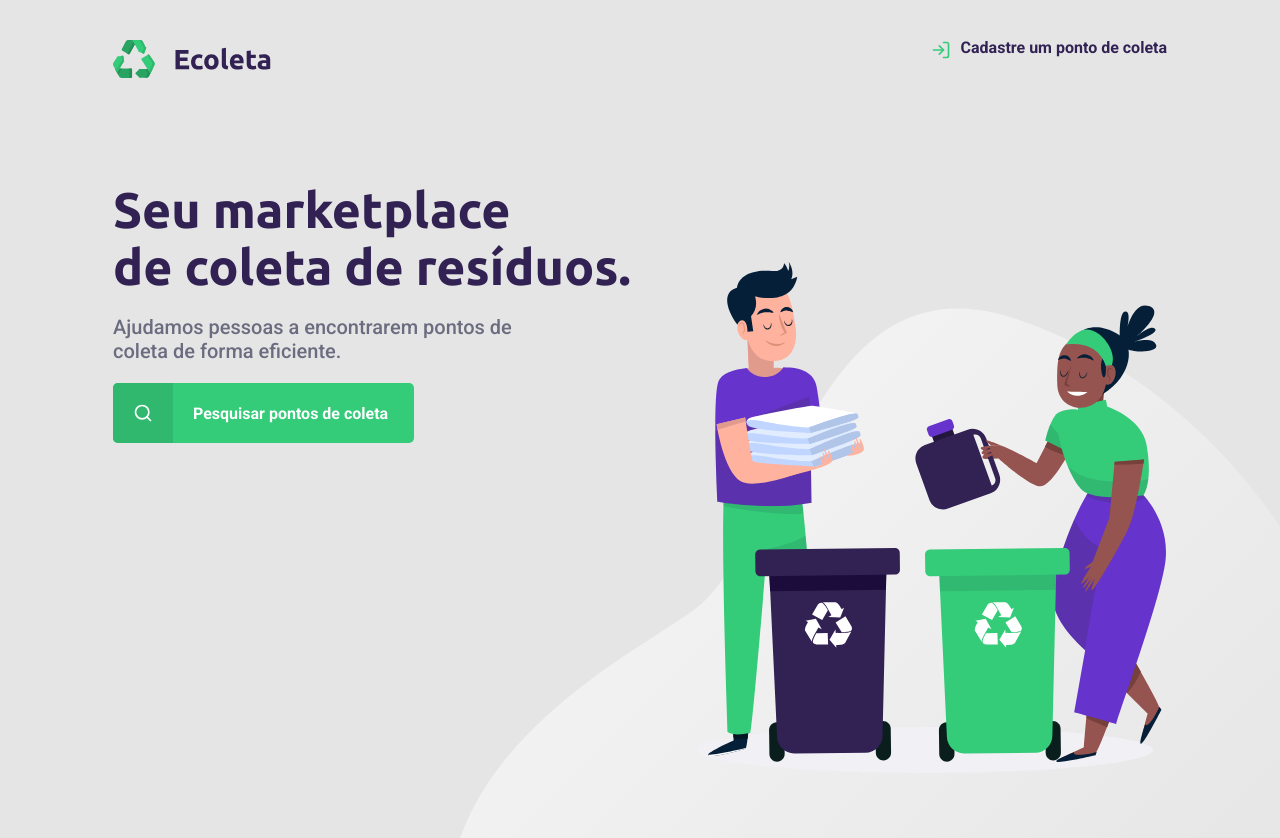
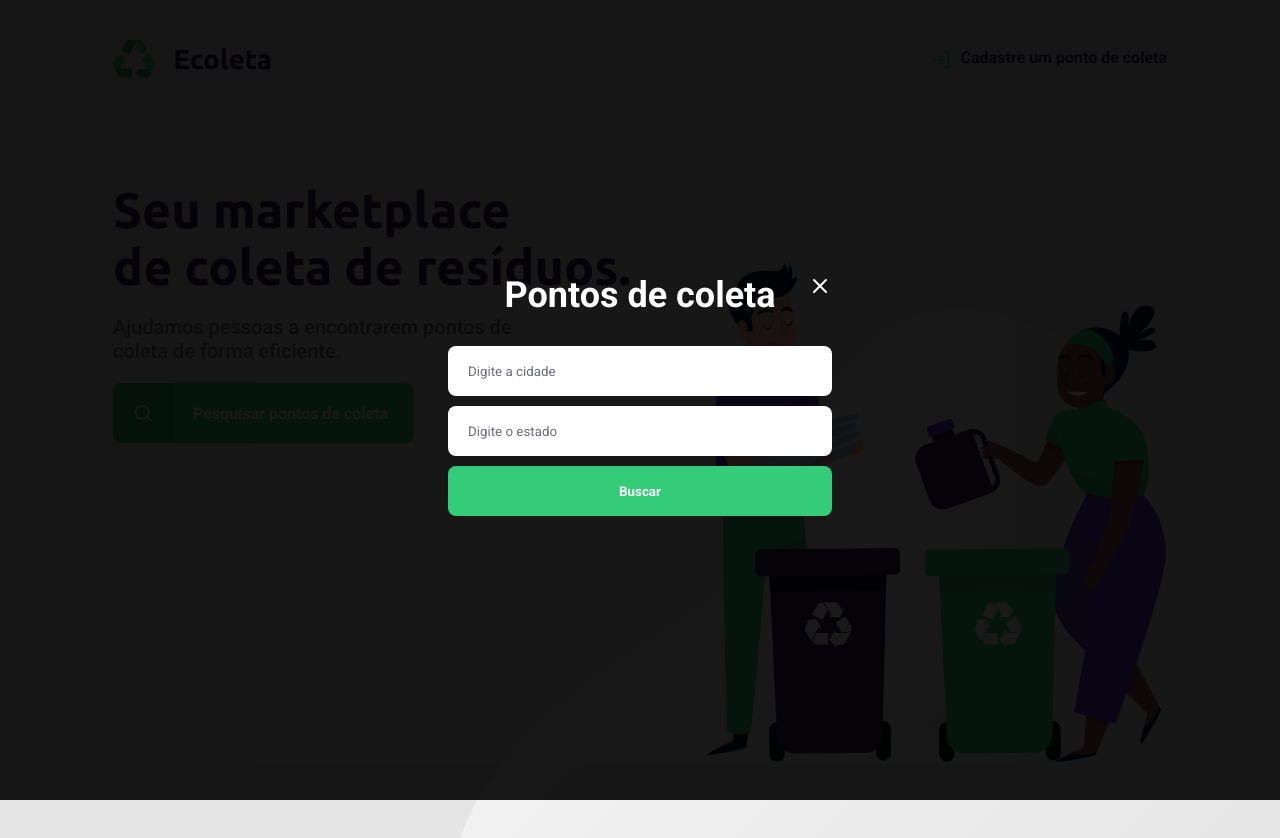
Before and after one commit to luccastrin/clone-ecoleta, a plain HTML site: page index.html in a window 1280 px wide. Both pictures are taken after a click on the link "Pesquisar pontos de coleta". Drawn offline with Linux system fonts and the light colour scheme; no server answers.

Commit message:
frontend finished

```diff
--- a/css/base.scss
+++ b/css/base.scss
@@ -69,6 +69,16 @@ ul {
 	padding-left: 20px;
 }
 
+@mixin input-white() {
+	width: 100%;
+	background-color: white;
+	border-radius: 8px;
+	border: none;
+	height: 50px;
+	padding-left: 20px;
+	color: $grey;
+}
+
 @mixin select() {
 	width: 100%;
 	background-color: $grey-lighter;
--- a/css/cadastro.scss
+++ b/css/cadastro.scss
@@ -133,6 +133,11 @@
 							margin-right: 0;
 						}
 
+						img,
+						p {
+							pointer-events: none;
+						}
+
 						img {
 							margin-bottom: 30px;
 						}
--- a/css/style.scss
+++ b/css/style.scss
@@ -49,7 +49,7 @@
 	float: left;
 	width: 100%;
 	padding: 40px 0;
-	background-image: url("images/home-background.svg");
+	background-image: url("../images/home-background.svg");
 	background-repeat: no-repeat;
 	background-position: 35vw bottom;
 	height: 100vh;
@@ -100,3 +100,64 @@
 		}
 	}
 }
+
+/**************************************
+*** MODAL ***
+*/
+#pontos-coleta {
+	position: fixed;
+	top: 0;
+	left: 0;
+	width: 100%;
+	height: 100%;
+	background-color: rgba($color: #000000, $alpha: 0.9);
+	display: flex;
+	flex-direction: column;
+	justify-content: center;
+	align-items: center;
+	transition: 2s;
+
+	&.hide {
+		display: none;
+	}
+
+	.coleta-form {
+		width: 30%;
+		text-align: center;
+		position: relative;
+
+		h2 {
+			font-size: 36px;
+			font-weight: 700;
+			color: $white;
+		}
+
+		.cross {
+			position: absolute;
+			right: 0;
+			top: 0;
+		}
+
+		ul {
+			width: 100%;
+
+			li {
+				width: 100%;
+				margin-bottom: 10px;
+
+				&:first-child {
+					margin-bottom: 30px;
+				}
+
+				input {
+					@include input-white();
+				}
+
+				button {
+					@include submit();
+					width: 100%;
+				}
+			}
+		}
+	}
+}
--- a/index.html
+++ b/index.html
@@ -43,6 +43,34 @@
 			</div>
 		</section>
 
+		<section id="pontos-coleta" class="hide">
+			<form action="" class="coleta-form">
+				<img class="cross" src="images/x.svg" alt="" />
+				<ul>
+					<li>
+						<h2>Pontos de coleta</h2>
+					</li>
+					<li>
+						<input
+							type="text"
+							name=""
+							placeholder="Digite a cidade"
+						/>
+					</li>
+					<li>
+						<input
+							type="text"
+							name=""
+							placeholder="Digite o estado"
+						/>
+					</li>
+					<li>
+						<button type="submit">Buscar</button>
+					</li>
+				</ul>
+			</form>
+		</section>
+
 		<script src="js/scripts.js"></script>
 	</body>
 </html>
--- a/js/scripts.js
+++ b/js/scripts.js
@@ -1,3 +1,6 @@
+/**************************************
+ *** PÁGINA REGISTRO ***
+ */
 function populateStates() {
 	const selectState = document.querySelector("select[name=uf]");
 
@@ -8,11 +11,12 @@ function populateStates() {
 		.then((response) => response.json())
 		.then((states) => {
 			for (state of states) {
-				selectState.innerHTML += `<option value="${state.id}">${state.nome}</option>`;
+				if (selectState)
+					selectState.innerHTML += `<option value="${state.id}">${state.nome}</option>`;
 			}
 		});
 
-	selectState.addEventListener("change", populateCities);
+	if (selectState) selectState.addEventListener("change", populateCities);
 }
 
 populateStates();
@@ -39,3 +43,66 @@ function populateCities(event) {
 			}
 		});
 }
+
+//Itens de Coleta
+const itensColeta = document.querySelectorAll(".itens-list > li");
+const collectedItems = document.querySelector("input[name=items]");
+
+let selectedItems = [];
+
+function handleSelectedItem(event) {
+	const itemLi = event.target;
+	const itemId = itemLi.dataset.id;
+
+	//adicionar ou remover uma classe com JS
+	itemLi.classList.toggle("selected");
+
+	//Verificar se existem itens selecionados, se sim, referenciar os itens selecionados
+	const alreadySelected = selectedItems.findIndex((item) => {
+		const itemFound = item == itemId;
+		return itemFound;
+	});
+
+	//Se já estiver selecionado, tirar da seleção
+	if (alreadySelected >= 0) {
+		const filteredItems = selectedItems.filter((item) => {
+			const itemIsDifferent = item != itemId;
+			return itemIsDifferent;
+		});
+
+		selectedItems = filteredItems;
+	} else {
+		//Se não estiver selecionado, adicionar a seleção
+		selectedItems.push(itemId);
+	}
+
+	// console.log(selectedItems);
+
+	//Atualizar o campo escondido com os itens selecionados(input:hidden)
+	collectedItems.value = selectedItems;
+}
+
+itensColeta.forEach(function (el) {
+	el.addEventListener("click", handleSelectedItem);
+});
+
+/**************************************
+ *** PÁGINA INDEX ***
+ */
+
+//Modal Pontos de Coleta
+const buttonSearch = document.querySelector("#marketplace .text-content a");
+const modalColect = document.querySelector("#pontos-coleta");
+const crossClose = document.querySelector("#pontos-coleta .cross");
+
+if (buttonSearch)
+	buttonSearch.addEventListener("click", () => {
+		modalColect.classList.remove("hide");
+		modalColect.style.transition = "2s";
+	});
+
+if (crossClose)
+	crossClose.addEventListener("click", () => {
+		modalColect.classList.add("hide");
+		modalColect.style.transition = "2s";
+	});
```
Also changed, not shown: cadastro.html (+3 -1 lines), css/cadastro.css, css/style.css, 2 other files.
